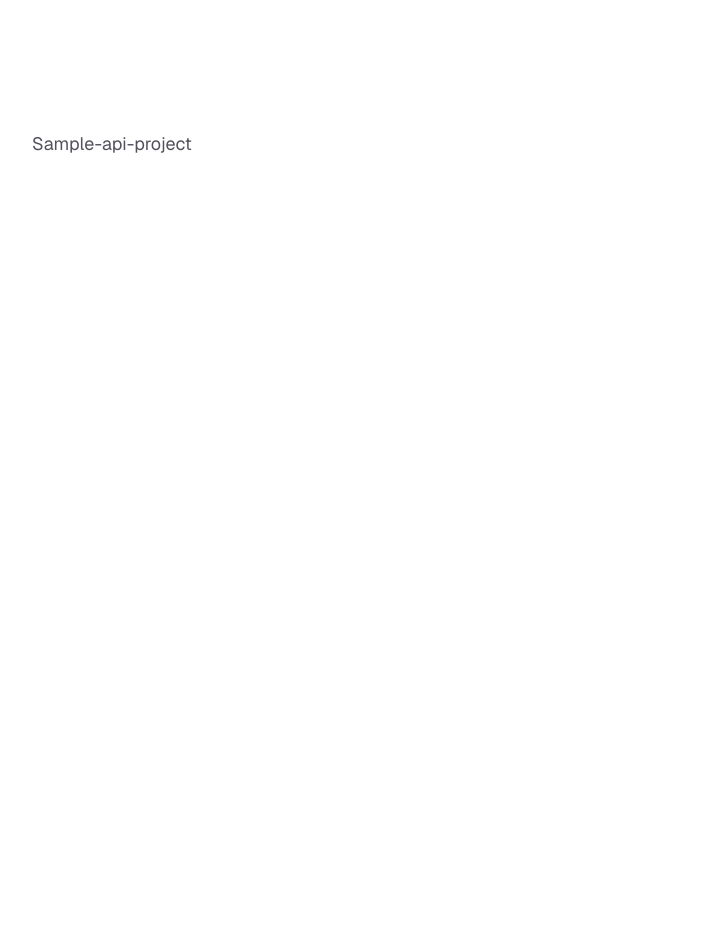
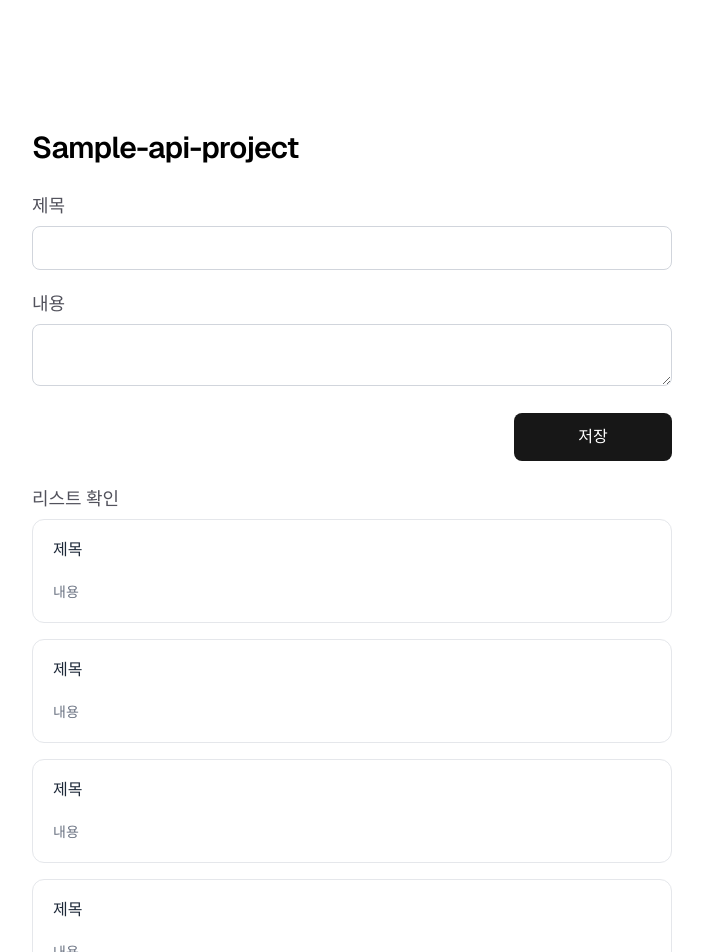
Before and after one commit to nayoungace/sample-api-project, a Next.js app: page / in a window 1280 px wide. Shown: the top 952 px of the page, without its empty margins (288-991 px from the left). Before the commit the page ends 800 px from the top, so only its background shows below. Built offline with nearby package versions, Linux system fonts and the light colour scheme.

Commit message:
style: 마크업 샘플 추가

```diff
--- a/src/app/page.tsx
+++ b/src/app/page.tsx
@@ -1,9 +1,89 @@
 export default function Home() {
   return (
     <div className="flex min-h-screen items-center justify-center bg-zinc-50 font-sans dark:bg-black">
-      <main className="flex min-h-screen w-full max-w-3xl flex-col items-center justify-between py-32 px-16 bg-white dark:bg-black sm:items-start">
-        <div className="flex flex-col items-center gap-6 text-center sm:items-start sm:text-left">
-          <p className="max-w-md text-lg leading-8 text-zinc-600 dark:text-zinc-400">Sample-api-project</p>
+      <main className="flex min-h-screen w-full max-w-3xl flex-col items-center justify-between py-32 px-16 bg-white dark:bg-black items-start">
+        <div className="flex flex-col w-full items-center gap-6 text-center sm:items-start sm:text-left">
+          <h1 className="text-3xl font-semibold leading-10 tracking-tight text-black dark:text-zinc-50">
+            Sample-api-project
+          </h1>
+          <form className="flex flex-col w-full">
+            <div className="grid grid-cols-1 gap-x-6 gap-y-5">
+              <label>
+                <p className="mb-1.5 block font-medium text-lg text-zinc-600 dark:text-zinc-400">제목</p>
+                <input
+                  type="text"
+                  className="h-11 w-full rounded-lg border appearance-none px-4 py-2.5 text-sm shadow-theme-xs placeholder:text-gray-400 focus:outline-hidden focus:ring-3 dark:bg-gray-900 dark:text-white/90 dark:placeholder:text-white/30 bg-transparent text-gray-800 border-gray-300 focus:border-brand-300 focus:ring-brand-500/20 dark:border-gray-700 dark:text-white/90  dark:focus:border-brand-800"
+                />
+              </label>
+              <label>
+                <p className="mb-1.5 block font-medium text-lg text-zinc-600 dark:text-zinc-400">내용</p>
+                <textarea className="w-full rounded-lg border px-4 py-2.5 text-sm shadow-theme-xs focus:outline-hidden bg-transparent text-gray-900 dark:text-gray-300 text-gray-900 border-gray-300 focus:border-brand-300 focus:ring-3 focus:ring-brand-500/10 dark:border-gray-700 dark:bg-gray-900 dark:text-white/90 dark:focus:border-brand-800"></textarea>
+              </label>
+              <div className="flex flex-col gap-4 text-base font-medium sm:flex-row">
+                <button
+                  type="button"
+                  className="flex h-12 w-full items-center justify-center gap-2 rounded-lg bg-foreground px-5 text-background transition-colors hover:bg-[#383838] dark:hover:bg-[#ccc] md:w-[158px] md:ml-auto"
+                >
+                  저장
+                </button>
+              </div>
+            </div>
+          </form>
+          <div className="flex flex-col w-full">
+            <p className="mb-1.5 block font-medium text-lg text-zinc-600 dark:text-zinc-400">리스트 확인</p>
+            <div className="grid grid-cols-1 gap-x-6 gap-y-5">
+              <ul>
+                <li className="p-5 mb-4 bg-white border border-gray-200 task rounded-xl shadow-theme-sm dark:border-gray-800 dark:bg-white/5">
+                  <div className="flex flex-col gap-5">
+                    <div className="flex items-start w-full gap-4">
+                      <p className="-mt-0.5 text-base text-gray-800 dark:text-white/90">제목</p>
+                    </div>
+                    <div className="flex items-center justify-between w-full gap-5 xl:w-auto xl:justify-normal">
+                      <p className="flex items-center gap-1 text-sm text-gray-500 cursor-pointer dark:text-gray-400">
+                        내용
+                      </p>
+                    </div>
+                  </div>
+                </li>
+                <li className="p-5 mb-4 bg-white border border-gray-200 task rounded-xl shadow-theme-sm dark:border-gray-800 dark:bg-white/5">
+                  <div className="flex flex-col gap-5">
+                    <div className="flex items-start w-full gap-4">
+                      <p className="-mt-0.5 text-base text-gray-800 dark:text-white/90">제목</p>
+                    </div>
+                    <div className="flex items-center justify-between w-full gap-5 xl:w-auto xl:justify-normal">
+                      <p className="flex items-center gap-1 text-sm text-gray-500 cursor-pointer dark:text-gray-400">
+                        내용
+                      </p>
+                    </div>
+                  </div>
+                </li>
+                <li className="p-5 mb-4 bg-white border border-gray-200 task rounded-xl shadow-theme-sm dark:border-gray-800 dark:bg-white/5">
+                  <div className="flex flex-col gap-5">
+                    <div className="flex items-start w-full gap-4">
+                      <p className="-mt-0.5 text-base text-gray-800 dark:text-white/90">제목</p>
+                    </div>
+                    <div className="flex items-center justify-between w-full gap-5 xl:w-auto xl:justify-normal">
+                      <p className="flex items-center gap-1 text-sm text-gray-500 cursor-pointer dark:text-gray-400">
+                        내용
+                      </p>
+                    </div>
+                  </div>
+                </li>
+                <li className="p-5 mb-4 bg-white border border-gray-200 task rounded-xl shadow-theme-sm dark:border-gray-800 dark:bg-white/5">
+                  <div className="flex flex-col gap-5">
+                    <div className="flex items-start w-full gap-4">
+                      <p className="-mt-0.5 text-base text-gray-800 dark:text-white/90">제목</p>
+                    </div>
+                    <div className="flex items-center justify-between w-full gap-5 xl:w-auto xl:justify-normal">
+                      <p className="flex items-center gap-1 text-sm text-gray-500 cursor-pointer dark:text-gray-400">
+                        내용
+                      </p>
+                    </div>
+                  </div>
+                </li>
+              </ul>
+            </div>
+          </div>
         </div>
       </main>
     </div>
```
